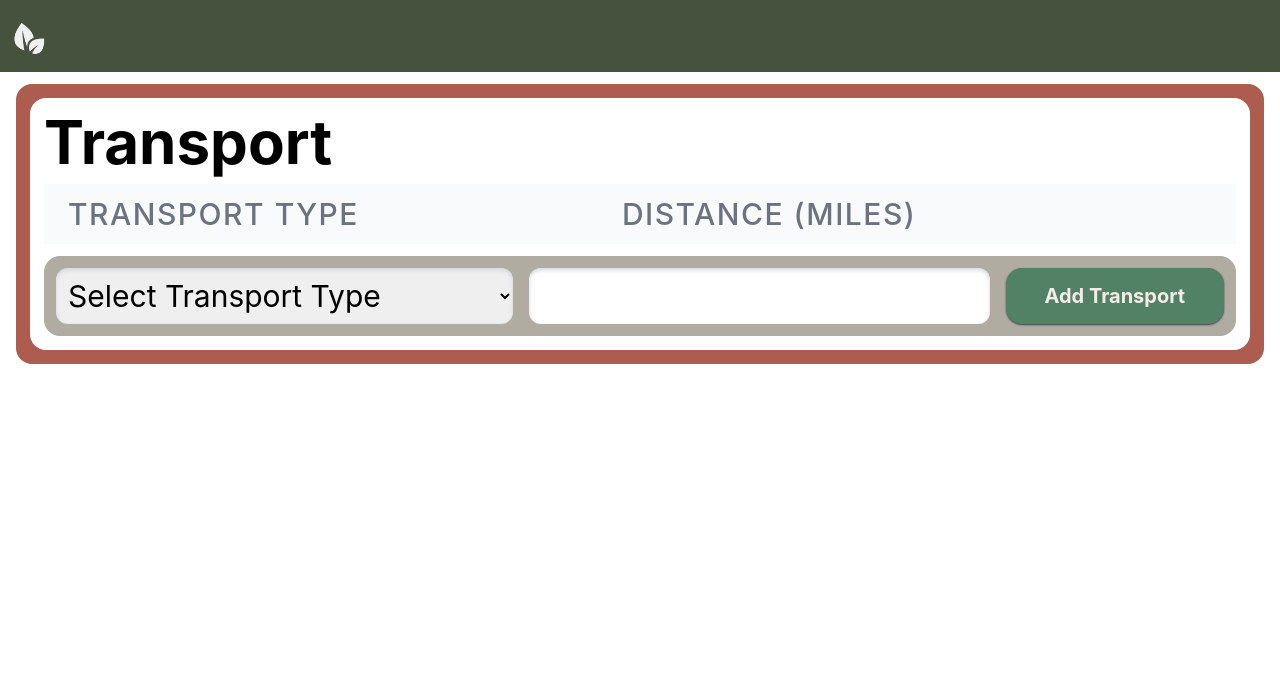
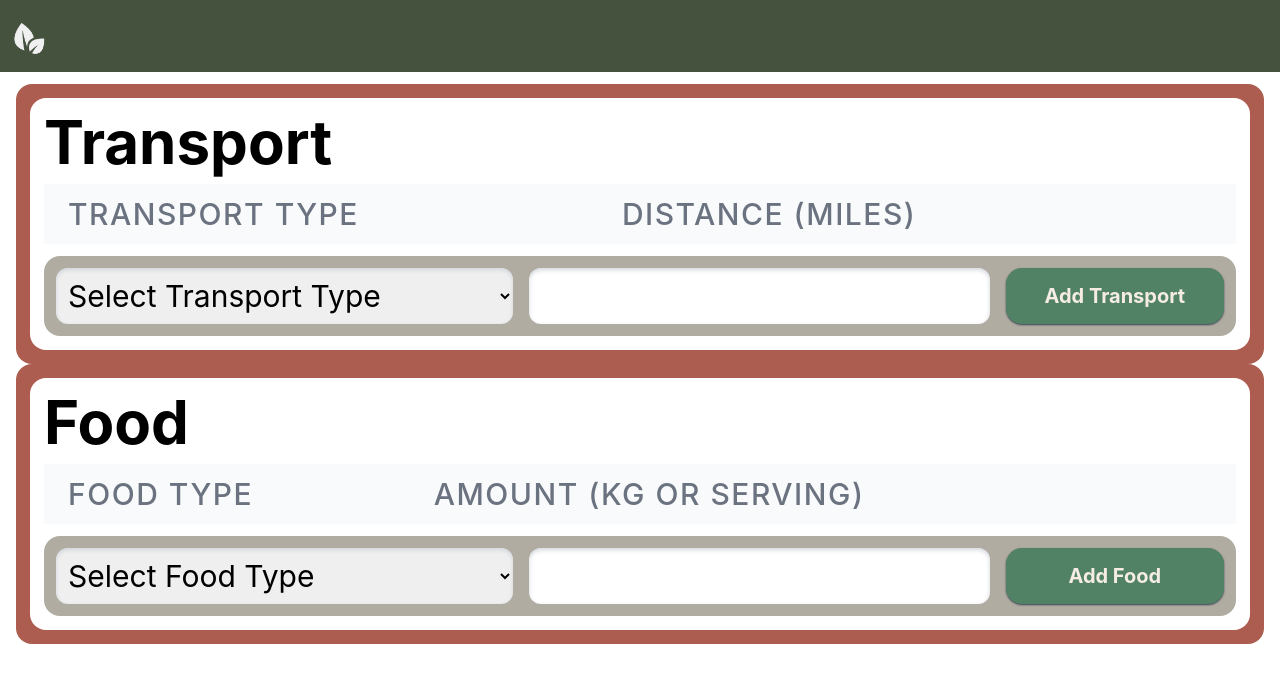
Before and after one commit to TseChapman/NoCO2, a React (Create React App) app: page /NoCO2/dashboard/inputForm in a window 1280 px wide. Shown: the top 682 px of the page. Built offline with nearby package versions, Linux system fonts and the light colour scheme.

Commit message:
Add base Food Panel Component

```diff
--- a/src/components/ActivityInputForm/ActivityInputFormPanel.js
+++ b/src/components/ActivityInputForm/ActivityInputFormPanel.js
@@ -1,5 +1,6 @@
 import { useState } from "react";
 import TransportFormPanel from "./TransportFormPanel";
+import FoodFormPanel from "./FoodFormPanel";
 
 function ActivityInputFormPanel() {
   const [activities, setActivities] = useState({
@@ -12,6 +13,7 @@ function ActivityInputFormPanel() {
     <div>
       <div class="px-4">
         <TransportFormPanel activities={activities} setActivities={setActivities}/>
+        <FoodFormPanel activities={activities} setActivities={setActivities} />
       </div>
     </div>
   );
--- /dev/null
+++ b/src/components/ActivityInputForm/FoodFormPanel.js
@@ -0,0 +1,155 @@
+function FoodFormPanel({activities, setActivities}) {
+  // TODO: For Food
+  const handleAddFood = () => {
+    const foodTypeInput = document.getElementById('foodType');
+    const amountInput = document.getElementById('amount');
+
+    const foodType = foodTypeInput.value;
+    const amount = amountInput.value;
+
+    const numericRegex = /^[0-9]+(\.[0-9]+)?$/;
+
+    // Check valid inputs
+    if (foodType !== 'Select foood Type' && amount !== '' && numericRegex.test(amount)) {
+      const newFood = {
+        FoodType: foodType,
+        Amount: amount
+      }
+
+      // Update Foods list
+      setActivities((prevActivities) => ({
+        ...prevActivities,
+        Foods: [...prevActivities.Foods, newFood]
+      }));
+
+      // Reset values
+      foodTypeInput.value = 'Select Food Type';
+      amountInput.value = '';
+    } else {
+      console.warn("Invalid food input");
+    }
+
+  };
+
+  // TODO: For Food
+  const handleDeleteFood = (food) => {
+    // Delete the food entry
+    const updatedFoods = activities.Foods.filter(
+      (item) => item !== food
+    );
+
+    setActivities((prevActivities) => ({
+      ...prevActivities,
+      Foods: updatedFoods
+    }));
+  };
+
+  // TODO: For Food
+  return (
+    <div class="w-full bg-matrix rounded-2xl p-3.5">
+      <div class="w-full h-full rounded-2xl bg-white p-3.5 overflow-y-auto">
+        <div class="lg:text-6xl md:text-5xl text-4xl font-bold mb-3">Food</div>
+        <table class="min-w-full divide-y divide-gray-200 mb-3">
+          <thead class="bg-gray-50">
+            <tr>
+              <th
+                scope="col"
+                class="md:px-6 px-2 py-3 text-left lg:text-3xl md:text-2xl text-lg font-medium text-gray-500 uppercase tracking-wider"
+              >
+                Food Type
+              </th>
+              <th
+                scope="col"
+                class="md:px-6 px-2 py-3 text-left lg:text-3xl md:text-2xl text-lg font-medium text-gray-500 uppercase tracking-wider"
+              >
+                Amount (kg or Serving)
+              </th>
+              <th scope="col" class="relative md:px-6 px-2 py-3">
+                <span class="sr-only">Delete</span>
+              </th>
+            </tr>
+          </thead>
+          <tbody class="bg-white divide-y divide-gray-200">
+            {activities.Foods.map((food, idx) => (
+              <tr key={idx}>
+                <td class="md:px-6 px-2 py-2 whitespace-nowrap w-2/5 lg:text-3xl md:text-2xl text-xl">
+                  {food.FoodType}
+                </td>
+                <td class="md:px-6 px-2 py-2 whitespace-nowrap w-2/5 lg:text-3xl md:text-2xl text-xl">
+                  {food.Amount}
+                </td>
+                <td class="md:px-6 px-2 py-2">
+                  <div class="flex items-center">
+                    <div class="ml-auto">
+                      <button
+                        class="md:w-20 md:h-20 w-16 h-16 bg-matrix rounded-2xl relative shadow-sm shadow-gray-700 hover:shadow-md hover:shadow-gray-700"
+                        onClick={() => handleDeleteFood(food)}
+                      >
+                        <div class="absolute top-1/2 left-1/2 transform -translate-x-1/2 -translate-y-1/2">
+                          <div class="md:w-20 md:h-6 w-16 h-4 bg-slate-200 rounded-full rotate-45 absolute top-1/2 left-1/2 transform -translate-x-1/2 -translate-y-1/2 mix-blend-lighten shadow-inner shadow-gray-500"></div>
+                          <div class="md:w-20 md:h-6 w-16 h-4 bg-slate-200 rounded-full -rotate-45 absolute top-1/2 left-1/2 transform -translate-x-1/2 -translate-y-1/2 mix-blend-lighten shadow-inner shadow-gray-500"></div>
+                        </div>
+                      </button>
+                    </div>
+                  </div>
+                </td>
+              </tr>
+            ))}
+
+          </tbody>
+        </table>
+        <div class="w-full flex md:flex-row flex-col bg-cloudy rounded-2xl">
+          <div class="md:w-2/5 w-full h-20 py-3 pl-3 pr-2">
+            <select
+              id="foodType"
+              class="px-2 border-none outline-none shadow-inner shadow-gray-300 rounded-xl lg:text-3xl md:text-2xl text-xl text-left w-full h-full"
+              name="food_method"
+              defaultValue="Select Food Type"
+            >
+              <option value="Select Food Type">Select Food Type</option>
+              <option value="Beef">Beef</option>
+              <option value="Lamb">Lamb</option>
+              <option value="Prawns">Prawns</option>
+              <option value="Cheese">Cheese</option>
+              <option value="Pork">Pork</option>
+              <option value="Chicken">Chicken</option>
+              <option value="Fish">Fish</option>
+              <option value="Dark_Chocolate">Dark Chocolate</option>
+              <option value="Eggs">Eggs</option>
+              <option value="Berries">Berries</option>
+              <option value="Rice">Rice</option>
+              <option value="Tofu">Tofu</option>
+              <option value="Apple">Apple</option>
+              <option value="Brassica">Brassica</option>
+              <option value="Nuts">Nuts</option>
+              <option value="Potatoes">Potatoes</option>
+              <option value="Orange">Orange</option>
+              <option value="Root_Vegetables">Root_Vegetables</option>
+              <option value="Milk">Milk</option>
+              <option value="Soy_Milk">Soy Milk</option>
+              <option value="Almond_Milk">Almond Milk</option>
+            </select>
+          </div>
+          <div class="md:w-2/5 w-full h-20 py-3 px-2">
+            <input
+              id="amount"
+              class="px-3 border-none outline-none shadow-inner shadow-gray-300 rounded-xl lg:text-3xl md:text-2xl text-xl text-left w-full h-full"
+              name="food_mpg"
+              type='text'
+            />
+          </div>
+          <div class="md:w-1/5 w-full h-20 py-3 pr-3 pl-2">
+            <button
+              class="bg-limeGreen shadow-sm shadow-gray-700 hover:shadow-md hover:shadow-gray-700 rounded-2xl w-full h-full lg:text-xl md:text-base text-2xl text-merino font-bold px-2"
+              onClick={handleAddFood}
+            >
+              Add Food
+            </button>
+          </div>
+        </div>
+      </div>
+    </div>
+  );
+}
+
+export default FoodFormPanel;
```
